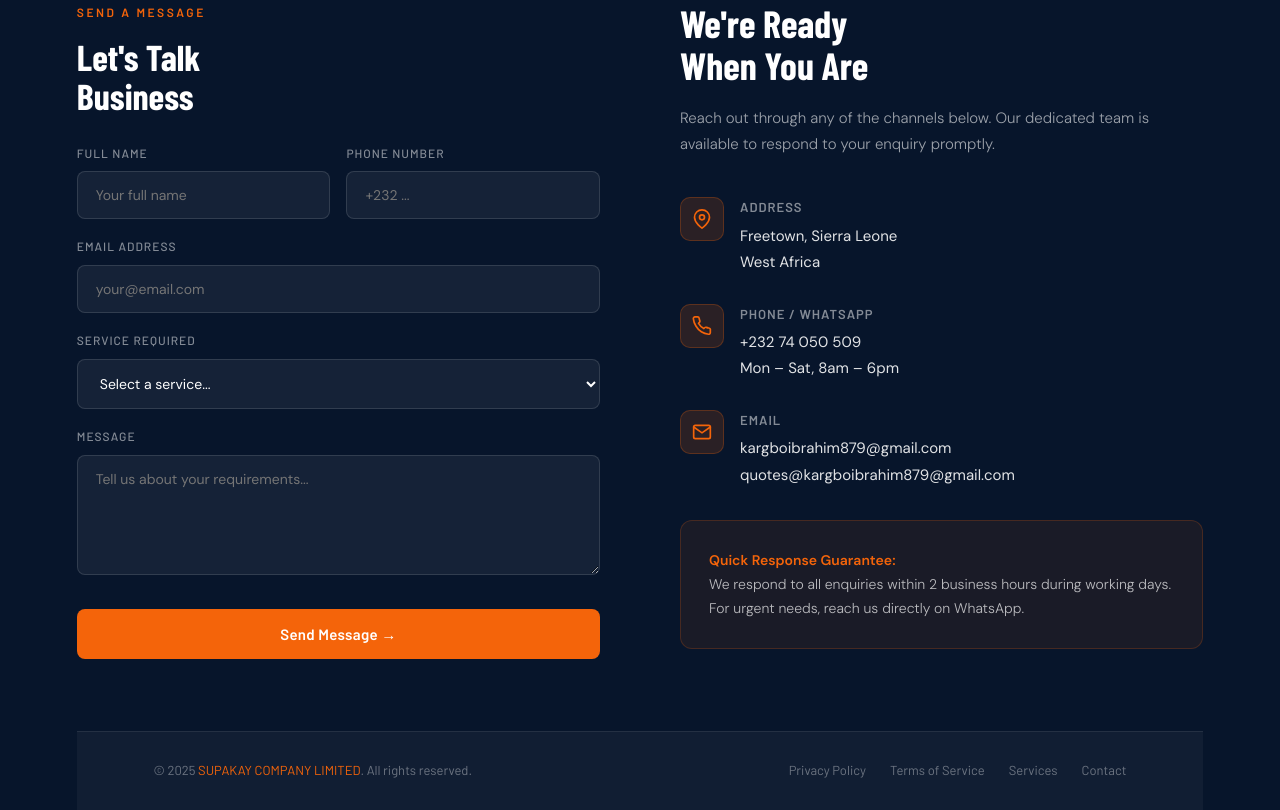
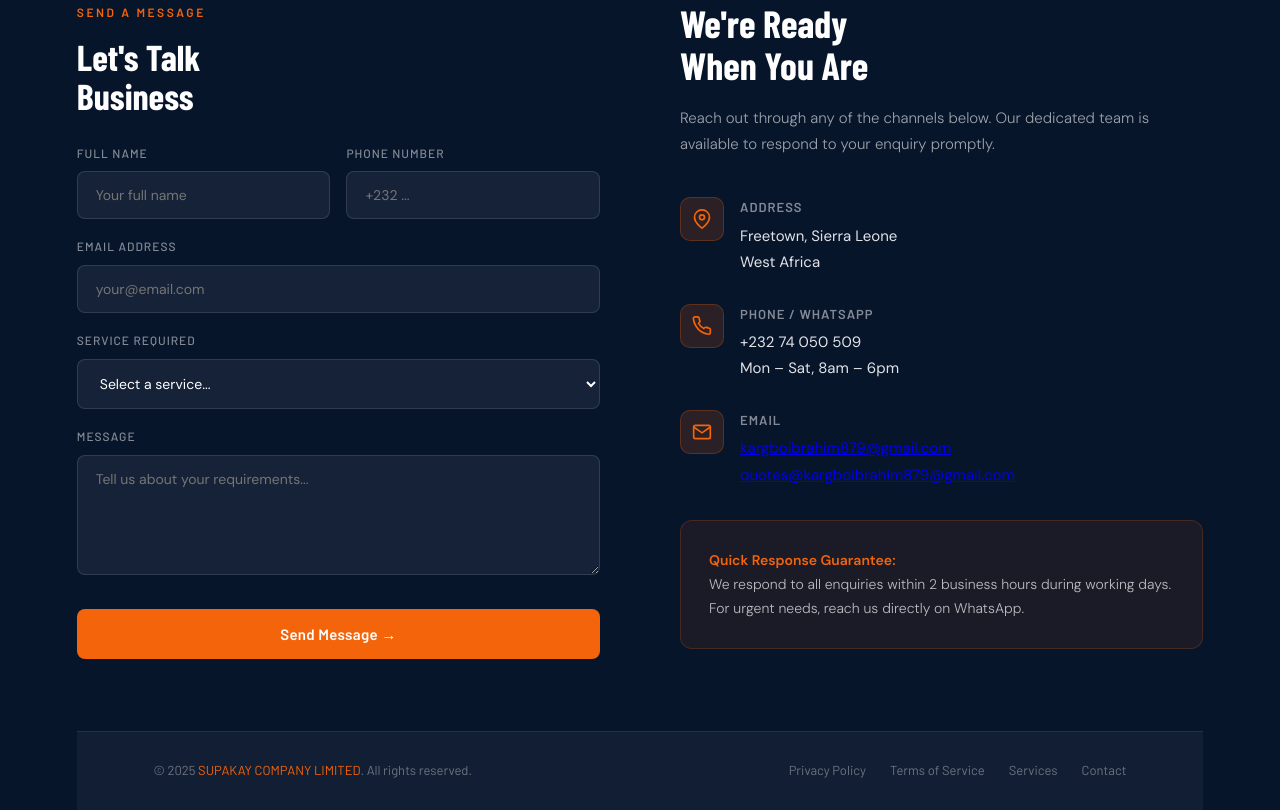
Before and after one commit to obamakarim123-commits/supakay-test-3, a plain HTML site: page index.html in a window 1280 px wide. Shown: the part 5358-6168 px from the top of the page. Drawn offline with nearby package versions, Linux system fonts and the light colour scheme; a web font is replaced by a local one.

Commit message:
edited mailto

```diff
--- a/index.html
+++ b/index.html
@@ -444,7 +444,10 @@
         </div>
         <div class="detail-content">
           <strong>Email</strong>
-          <span>kargboibrahim879@gmail.com<br>quotes@kargboibrahim879@gmail.com</span>
+          <span>
+            <a href="mailto:kargboibrahim879@gmail.com">kargboibrahim879@gmail.com</a><br>
+            <a href="mailto:quotes@kargboibrahim879@gmail.com">quotes@kargboibrahim879@gmail.com</a>
+          </span>
         </div>
       </div>
 
```
